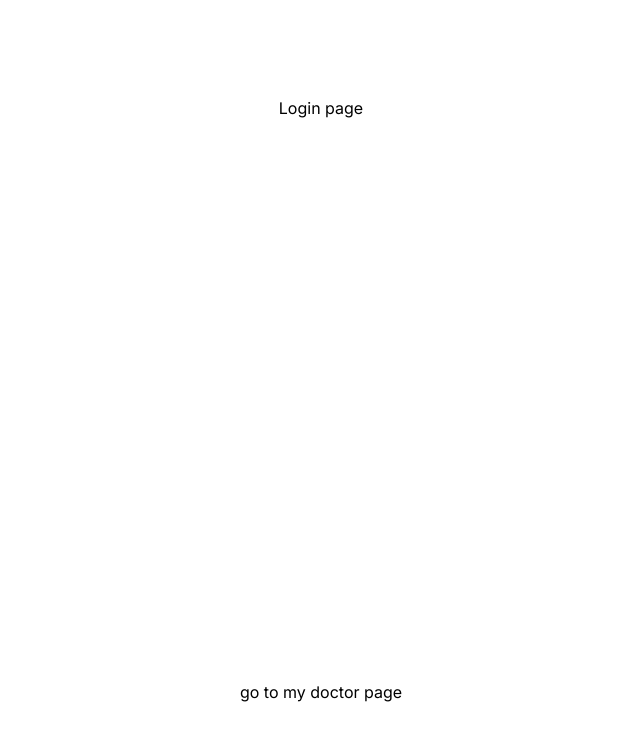
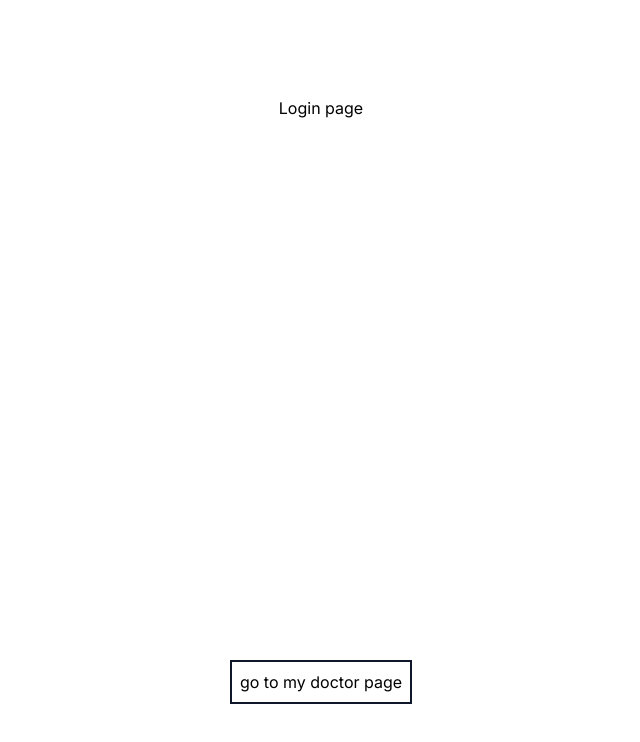
Before and after one commit to fullstack-guy/OMD, a Next.js app: page / in a window 1280 px wide. Shown: the top 742 px of the page, without its empty margins (319-959 px from the left). Built offline with nearby package versions, Linux system fonts and the light colour scheme.

Commit message:
'folder'

```diff
--- a/app/page.tsx
+++ b/app/page.tsx
@@ -5,7 +5,9 @@ export default function Home() {
     <main className="flex min-h-screen flex-col items-center justify-between p-24">
       <h1>Login page</h1>
       <Link href="/my-doctor">
+        <div className='border-2 p-2 border-slate-900 '>
         go to my doctor page
+        </div>
       </Link>
     </main>
   )
```
